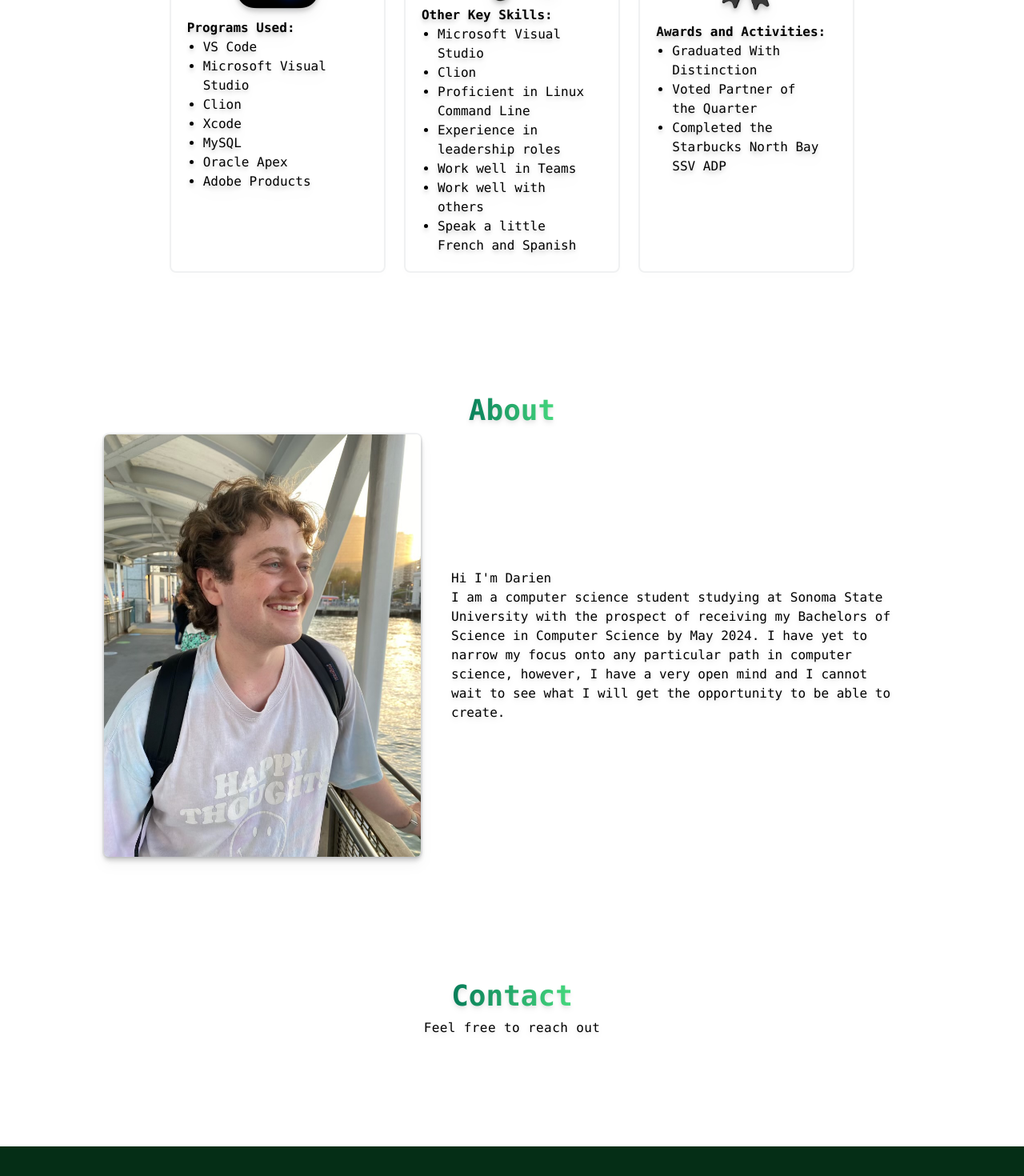
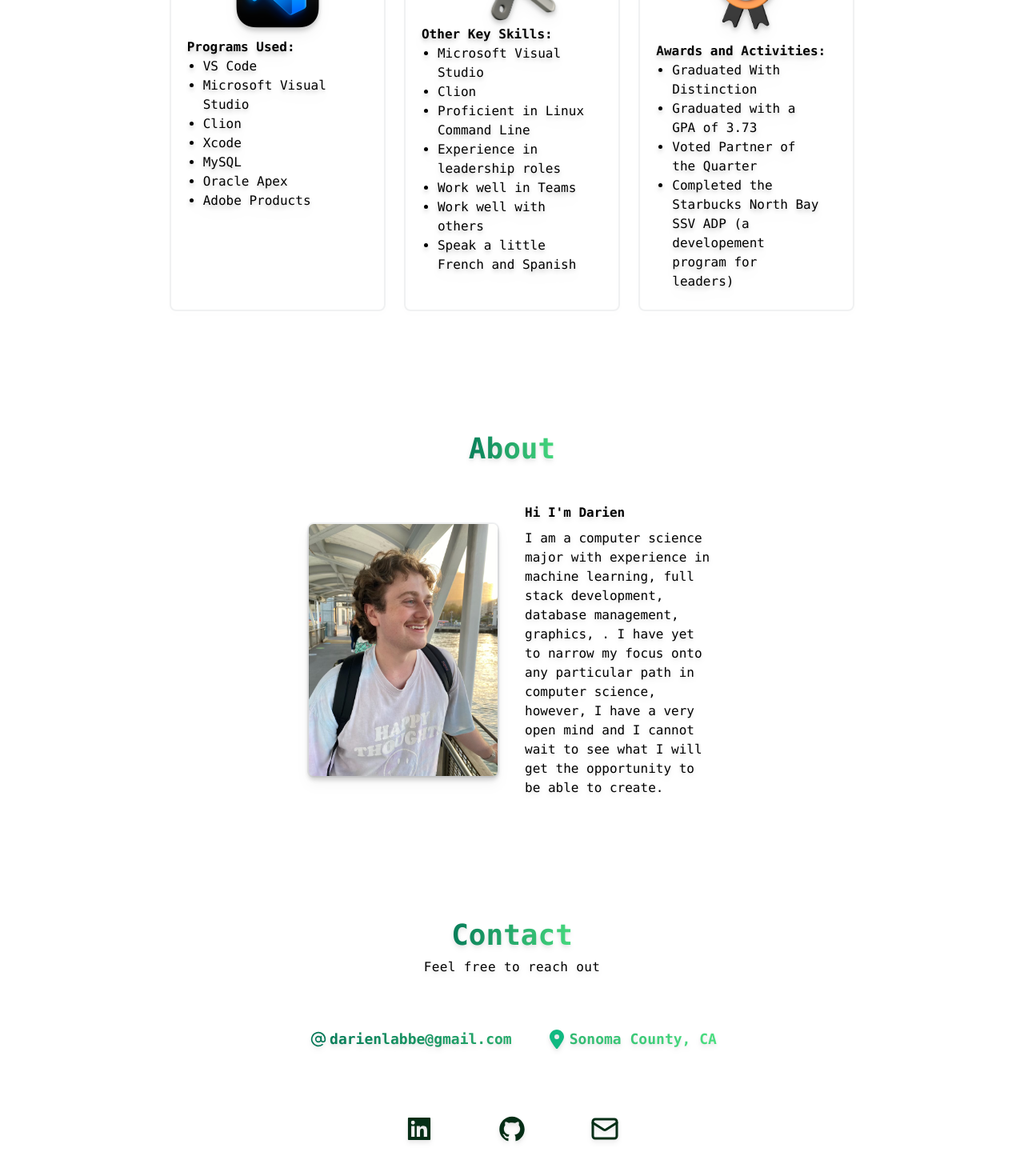
Before and after one commit to darienlabbe/darienlabbe.github.io, a React (Create React App) app: page / in a window 1280 px wide. Shown: the part 3160-4630 px from the top of the page at 80% size. Built offline with nearby package versions, Linux system fonts and the light colour scheme.

Commit message:
Added to contact and formated about as well as added to my skills

```diff
--- a/src/pages/Home.js
+++ b/src/pages/Home.js
@@ -1,15 +1,16 @@
 import React, { useEffect } from 'react';
 import { useNavigate } from "react-router-dom";
-import { LuMail } from 'react-icons/lu';
+import { LuMail, LuAtSign } from 'react-icons/lu';
+import { FaLocationDot } from "react-icons/fa6";
 import { AiFillGithub, AiFillLinkedin } from 'react-icons/ai';
 import NavBar from '../components/NavBar';
 
 function Home() {
     const navigate = useNavigate();
 
-    useEffect(() => {
-        window.scroll(0, 0)
-    }, []);
+    // useEffect(() => {
+    //     window.scroll(0, 0)
+    // }, []);
 
     return (
         <div>
@@ -113,30 +114,32 @@ function Home() {
                         <div className='m-auto p-5 rounded-lg border-gray-500 border-2 border-opacity-10 drop-shadow-lg h-full w-[270px]'>
                             <img src='jobs.png' alt='jobs' className='flex m-auto w-32 items-center justify-center'/>
                             <p className='font-semibold'>Job Experience:</p>
-                            <p className='h-full'>I have worked as a Machine Learning Research and Developer, designing a CNN to detect for sound classifications for ecosystem analysis in South Africa</p>
+                            <p>I have worked as a Machine Learning Research and Developer, designing a CNN to detect for sound classifications
+                            for ecosystem analysis in South Africa.</p>
+                            <p className='pt-2'>I have also worked as a shift supervisor for Starbucks for over 6 years.</p>
                         </div>
                         <div className='m-auto p-5 rounded-lg border-gray-500 border-2 border-opacity-10 drop-shadow-lg h-full w-[270px]'>
                             <img src='awards.png' alt='awards' className='flex m-auto w-32 items-center justify-center'/>
                             <p className='font-semibold'>Awards and Activities:</p>
                             <ul className='list-disc mx-5 h-full'>
                                 <li>Graduated With Distinction</li>
+                                <li>Graduated with a GPA of 3.73</li>
                                 <li>Voted Partner of the Quarter</li>
-                                <li>Completed the Starbucks North Bay SSV ADP</li>
+                                <li>Completed the Starbucks North Bay SSV ADP (a developement program for leaders)</li>
                             </ul>
                         </div>
                     </div>
                 </div>
             </section>
             <section id='About' className='py-10 drop-shadow-md'>
-                <div className='flex flex-col justify-center items-center pt-16'>
+                <div className='grid justify-center items-center pt-16'>
                     <h1 className='text-4xl p-2 max-md:text-2xl font-bold bg-gradient-to-r from-emerald-700 to-green-400 bg-clip-text text-transparent'>About</h1>
                 </div>
-                <div className='flex flex-row max-md:flex-col justify-center items-center mx-96 max-2xl:mx-32 max-lg:mx-20 max-md:mx-auto'>
-                    <img className='flex items-center max-w-[400px] max-lg:max-w-[200px] rounded-lg border-gray-500 border-2 border-opacity-10 drop-shadow-lg' src='about.jpg' alt='about'/>
-                    <div className='flex flex-col justify-center max-md:items-center p-5 mx-4'>
-                        <h1 className="flex ">Hi I'm Darien</h1>
-                        <p className='flex'>I am a computer science student studying at Sonoma State University with the prospect
-                         of receiving my Bachelors of Science in Computer Science by May 2024. I have yet to narrow my focus onto
+                <div className='flex space-x-8 mx-96 max-xl:mx-20 max-md:mx-10 max-md:flex-col pt-10 items-center'>
+                    <img className='grid max-w-60 rounded-lg border-gray-500 border-2 border-opacity-10 drop-shadow-lg' src='about.jpg' alt='about'/>
+                    <div className='grid grid-col-1'>
+                        <h1 className='font-semibold max-md:pt-10'>Hi I'm Darien</h1>
+                        <p className='pt-2'>I am a computer science major with experience in machine learning, full stack development, database management, graphics, . I have yet to narrow my focus onto
                          any particular path in computer science, however, I have a very open mind and I cannot wait to see what
                          I will get the opportunity to be able to create.</p>
                     </div>
@@ -145,7 +148,22 @@ function Home() {
             <section id='Contact' className='py-10 drop-shadow-md'>
                 <div className='flex flex-col justify-center items-center pt-16'>
                     <h1 className='text-4xl p-2 max-md:text-2xl font-bold bg-gradient-to-r from-emerald-700 to-green-400 bg-clip-text text-transparent'>Contact</h1>
-                    <p className='font-light tracking-wide mx-6 text-center'>Feel free to reach out</p>
+                    <p className='font-light tracking-wide mx-6 text-center mb-16'>Feel free to reach out</p>
+                    <div className='flex max-md:flex-col max-md:space-x-0 mb-20 items-center justify-center space-x-10 font-bold text-lg bg-gradient-to-r from-emerald-700 to-green-400 bg-clip-text text-transparent'>
+                        <div className='flex items-center'>
+                            <LuAtSign className='mx-1 text-xl text-emerald-700'/>
+                            <p>darienlabbe@gmail.com</p>
+                        </div>
+                        <div className='flex items-center'>
+                            <FaLocationDot className='mx-1 text-2xl text-emerald-500'/>
+                            <p>Sonoma County, CA</p>
+                        </div>
+                    </div>
+                    <div className='flex text-green-950'>
+                        <a target='_blank' rel="noreferrer" href='https://www.linkedin.com/in/darienlabbe/' className='cursor-pointer text-4xl mx-10 max-md:text-2xl duration-200 hover:text-[#0a66c2] hover:scale-110'><AiFillLinkedin/></a>
+                        <a target='_blank' rel="noreferrer" href='https://github.com/darienlabbe' className='cursor-pointer text-4xl mx-10 max-md:text-2xl duration-200 hover:text-[#f05639] hover:scale-110'><AiFillGithub/></a>
+                        <a href='mailto:darienlabbe@gmail.com' className='cursor-pointer text-4xl max-md:text-2xl mx-10 hover:text-green-600 duration-200 hover:scale-110'><LuMail/></a>
+                    </div>
                 </div>
             </section>
             <section id='Footer' className='w-full mt-24 text-white bg-green-950 h-60 content-center'>
```
